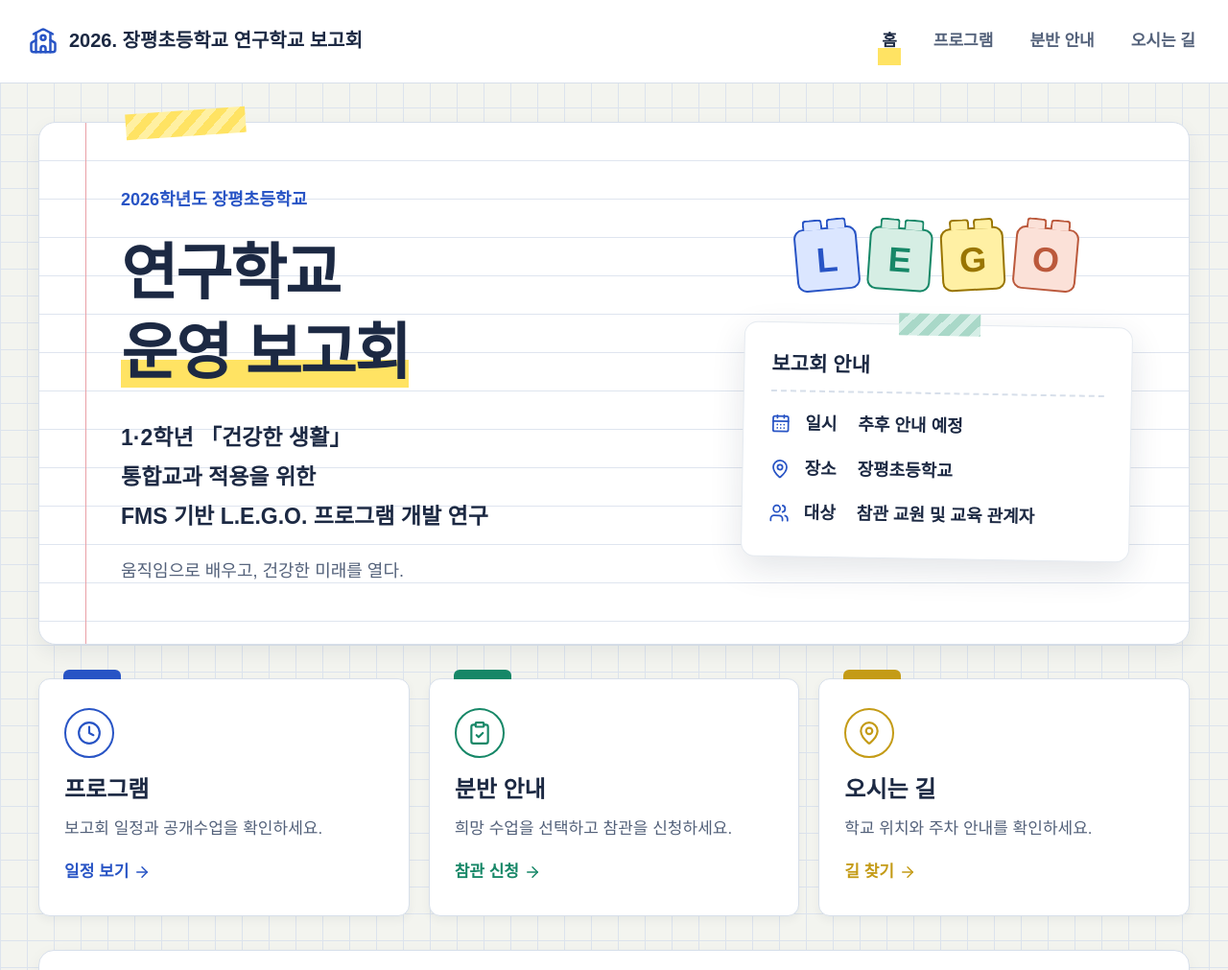
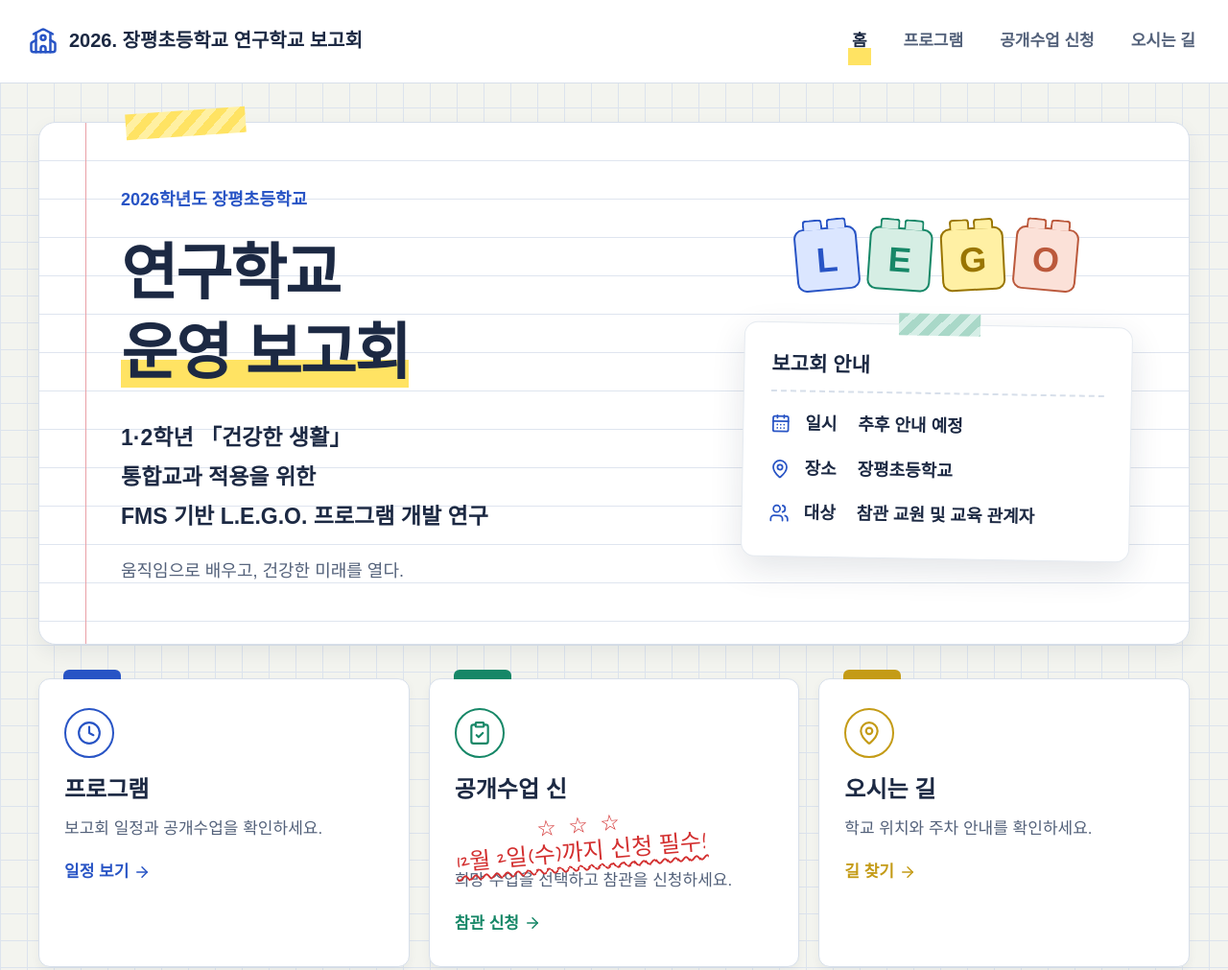
Before and after one commit to jyc6356/FMS-Based-L.E.G.O.-program, a plain HTML site: page index.html in a window 1280 px wide. Shown: the top 1011 px of the page at 96% size. Drawn offline with nearby package versions, Linux system fonts and the light colour scheme.

Commit message:
Update index.html

```diff
--- a/index.html
+++ b/index.html
@@ -9,6 +9,7 @@
 <!-- 아이콘 라이브러리 -->
 <script src="https://unpkg.com/lucide@0.468.0/dist/umd/lucide.min.js"></script>
 
+<link href="https://fonts.googleapis.com/css2?family=Nanum+Pen+Script&display=swap" rel="stylesheet">
 <style>
 :root {
     --navy: #1c2943;
@@ -1134,6 +1135,66 @@ footer p {
         font-size: 35px;
     }
 }
+/* 분반 안내 손글씨 강조 디자인 */
+
+.apply-title-row {
+    display: flex;
+    align-items: center;
+    flex-wrap: wrap;
+    gap: 8px 15px;
+}
+
+.apply-title-row h2 {
+    margin: 0;
+    flex-shrink: 0;
+}
+
+.handwritten-note {
+    display: inline-flex;
+    flex-direction: column;
+    align-items: center;
+
+    font-family: 'Nanum Pen Script', cursive;
+    color: #d32f2f;
+    font-weight: 400;
+
+    transform: rotate(-5deg);
+    line-height: 1.1;
+}
+
+.handwritten-stars {
+    font-size: 23px;
+    letter-spacing: 3px;
+    margin-bottom: 2px;
+}
+
+.handwritten-text {
+    font-size: 24px;
+    white-space: nowrap;
+
+    text-decoration: underline;
+    text-decoration-style: wavy;
+    text-decoration-thickness: 1.5px;
+    text-underline-offset: 5px;
+}
+
+/* 스마트폰 화면 대응 */
+
+@media (max-width: 768px) {
+
+    .handwritten-text {
+        font-size: 22px;
+    }
+
+    .handwritten-stars {
+        font-size: 20px;
+    }
+
+    .apply-title-row {
+        gap: 8px 12px;
+    }
+
+}
 </style>
 </head>
 
@@ -1151,7 +1212,7 @@ footer p {
         <nav aria-label="주 메뉴">
             <a href="#home" data-page="home">홈</a>
             <a href="#program" data-page="program">프로그램</a>
-            <a href="#apply" data-page="apply">분반 안내</a>
+            <a href="#apply" data-page="apply">공개수업 신청</a>
             <a href="#visit" data-page="visit">오시는 길</a>
         </nav>
 
@@ -1256,7 +1317,18 @@ footer p {
                 <i data-lucide="clipboard-check"></i>
             </div>
 
-            <h2>분반 안내</h2>
+            <div class="apply-title-row">
+
+    <h2>공개수업 신</h2>
+
+    <div class="handwritten-note">
+        <span class="handwritten-stars">☆ ☆ ☆</span>
+        <span class="handwritten-text">
+            12월 2일(수)까지 신청 필수!
+        </span>
+    </div>
+
+</div>
 
             <p>희망 수업을 선택하고 참관을 신청하세요.</p>
 
@@ -1379,7 +1451,7 @@ footer p {
 
 
 <!-- =========================
-     3. 분반 안내
+     3. 공개수업 신청
 ========================== -->
 
 <section id="apply" class="page" hidden>
@@ -1388,7 +1460,7 @@ footer p {
 
         <h1 class="page-heading">
             <i data-lucide="clipboard-check"></i>
-            분반 안내
+            공개수업 신청
         </h1>
 
         <p class="page-description">
@@ -1400,7 +1472,7 @@ footer p {
     <h3>참관 신청 안내</h3>
 
     <ul>
-        <li>성함과 소속 학교를 정확히 입력해 주세요.</li>
+        <li>성함과 소속 학교(기관), 직위(급)를 정확히 입력해 주세요.</li>
         <li>5개의 공개수업 중 희망 수업을 1~3순위까지 선택해 주세요.</li>
         <li>각 순위는 서로 다른 수업으로 선택해 주세요.</li>
         <li>최종 분반 결과는 보고회 당일 안내합니다.</li>
@@ -1458,7 +1530,7 @@ footer p {
             <div class="form-group">
 
                 <label for="school-name">
-                    소속 학교 <span class="required">*</span>
+                    소속 학교(기관) <span class="required">*</span>
                 </label>
 
                 <input
@@ -1467,11 +1539,25 @@ footer p {
                     name="school"
                     maxlength="100"
                     autocomplete="organization"
-                    placeholder="예: ○○초등학교"
+                    placeholder="예: ○○초등학교, ○○교육"
                     required>
 
             </div>
-
+<div class="form-group">
+
+    <label for="position">
+        직위(급) <span class="required">*</span>
+    </label>
+
+    <input
+        type="text"
+        id="position"
+        name="position"
+        maxlength="50"
+        placeholder="예: 교장, 교감, 교사, 장학사"
+        required>
+
+</div>
             <hr class="form-divider">
 
             <h2 class="rank-heading">희망 수업 선택</h2>
@@ -2041,12 +2127,14 @@ function isFormComplete() {
 
     const name = $("teacher-name").value.trim();
     const school = $("school-name").value.trim();
+    const position = $("position").value.trim();
 
     const ranks = rankSelects.map(select => select.value);
 
     return Boolean(
         name &&
         school &&
+        position &&
         ranks.every(Boolean) &&
         new Set(ranks).size === 3
     );
@@ -2144,6 +2232,8 @@ form.addEventListener("submit", async event => {
 
     school: $("school-name").value.trim(),
 
+    position: $("position").value.trim(),
+
     rank1: $("rank1").value,
 
     rank2: $("rank2").value,
```
Lines whose indentation alone changed are shown as unchanged.
